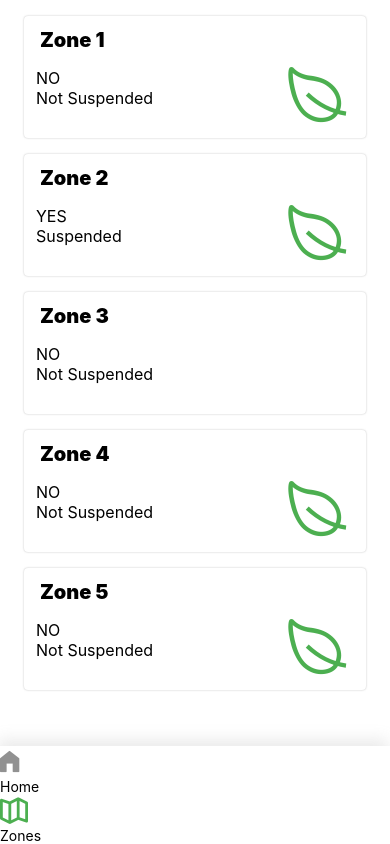
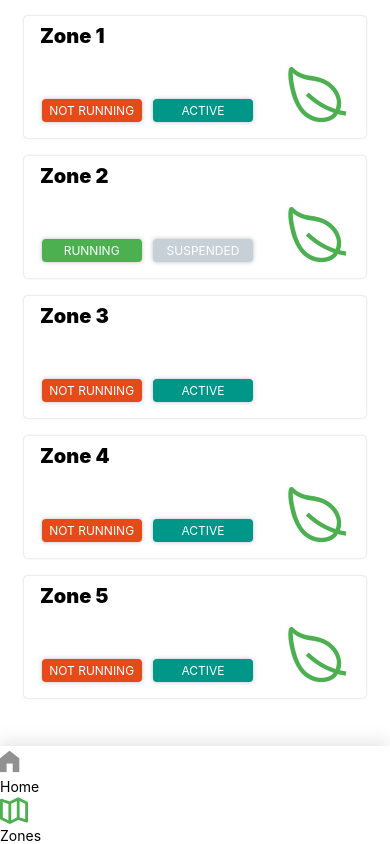
Before and after one commit to BaraaSoft/hunters-task, a React Native app: screen /ZoneStack in a window 390 px wide. Built offline with nearby package versions, Linux system fonts and the light colour scheme.

Commit message:
use badge component with card view

```diff
--- a/src/components/Card.style.tsx
+++ b/src/components/Card.style.tsx
@@ -1,17 +1,6 @@
 import {colors} from '../common/colors';
 import {View, Text, StyleSheet} from 'react-native';
 import styled from 'styled-components';
-
-// export const Container = styled(View)`
-//   padding: 16px;
-//   align-self: stretch;
-//   justify-content: center;
-//   align-items: center;
-//   /* flex: 1; */
-//   margin-left: 44px;
-//   margin-right: 44px;
-//   box-shadow: 10px 10px 17px -12px rgba(0, 0, 0, 0.75);
-// `;
 
 export const Styles = StyleSheet.create({
   containerStyle: {
@@ -25,15 +14,16 @@ export const Styles = StyleSheet.create({
     shadowRadius: 2,
     elevation: 3,
     paddingHorizontal: 12,
-    paddingVertical: 12,
-    marginBottom: 16,
+    paddingVertical: 8,
+    marginBottom: 18,
     position: 'relative',
   },
   statusContainerStyle: {
-    flexDirection: 'column',
-    justifyContent: 'flex-start',
+    flex: 1,
+    flexDirection: 'row',
+    justifyContent: 'space-around',
+    alignItems: 'flex-end',
     paddingVertical: 8,
-
     marginRight: '30%',
   },
   textXLStyle: {
--- a/src/components/Card.tsx
+++ b/src/components/Card.tsx
@@ -4,6 +4,7 @@ import {Styles} from './Card.style';
 import {Zone} from '../types/models';
 import Ionicons from 'react-native-vector-icons/Ionicons';
 import {colors} from '../common/colors';
+import Badge from './Badge';
 
 export interface CardProps extends Zone {
   onPress?: ({id, name}: {id: number; name: string}) => void;
@@ -15,12 +16,12 @@ const Card = ({id, name, icon, suspended, status, onPress}: CardProps) => {
       <View style={Styles.containerStyle}>
         <Text style={[Styles.textXLStyle]}> {name}</Text>
         <View style={Styles.statusContainerStyle}>
-          <Text style={[Styles.textLGStyle]}>
-            {status.running ? 'YES' : 'NO'}
-          </Text>
-          <Text style={[Styles.textLGStyle]}>
-            {suspended ? 'Suspended' : 'Not Suspended '}
-          </Text>
+          <Badge status={status.running ? 'primary' : 'danger'}>
+            {status.running ? 'Running' : 'Not Running'}
+          </Badge>
+          <Badge status={status.running ? 'alert' : 'normal'}>
+            {suspended ? 'Suspended' : 'Active'}
+          </Badge>
         </View>
         {icon.fileName ? (
           <Ionicons name="leaf-outline" size={68} style={Styles.iconStyle} />
```
